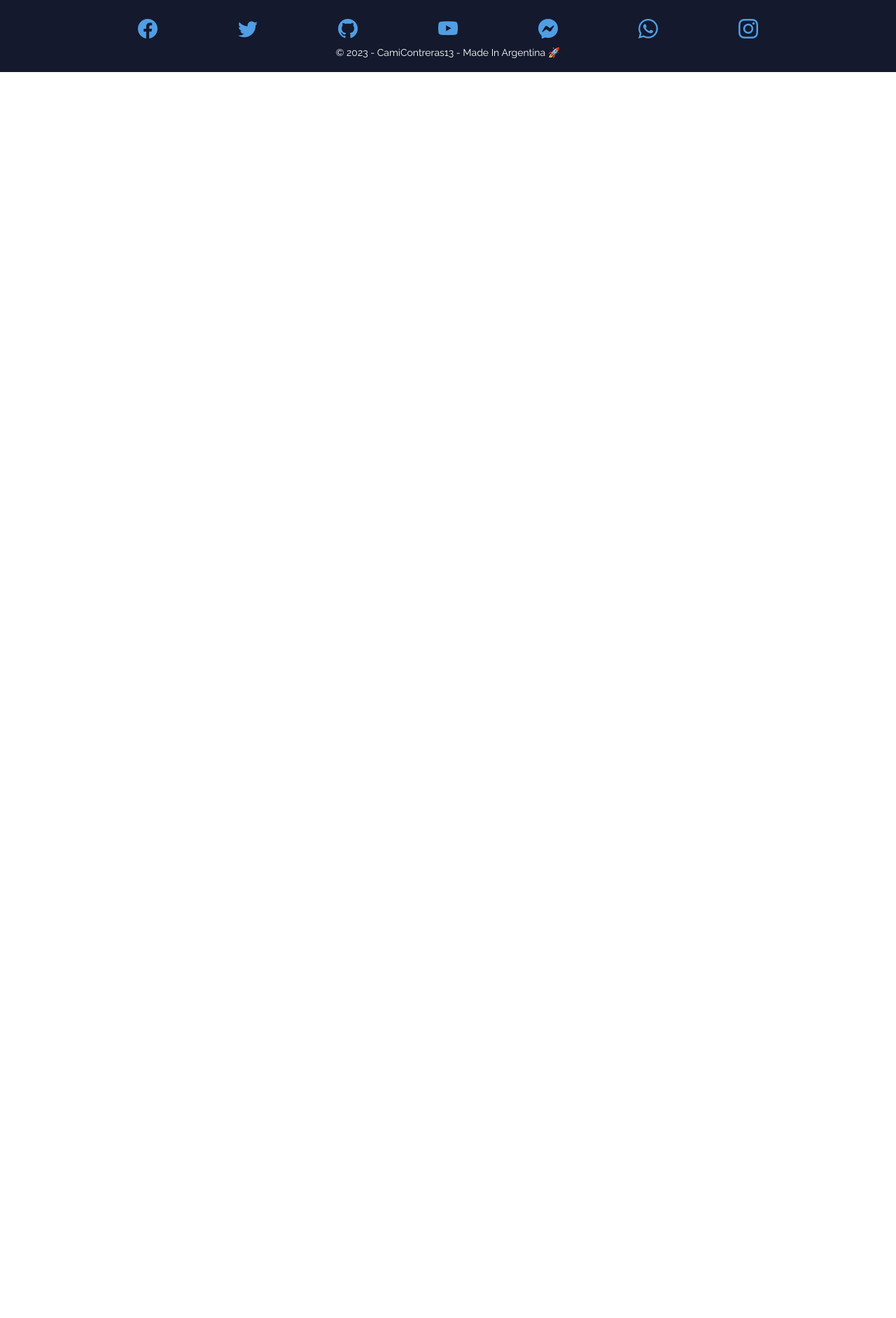
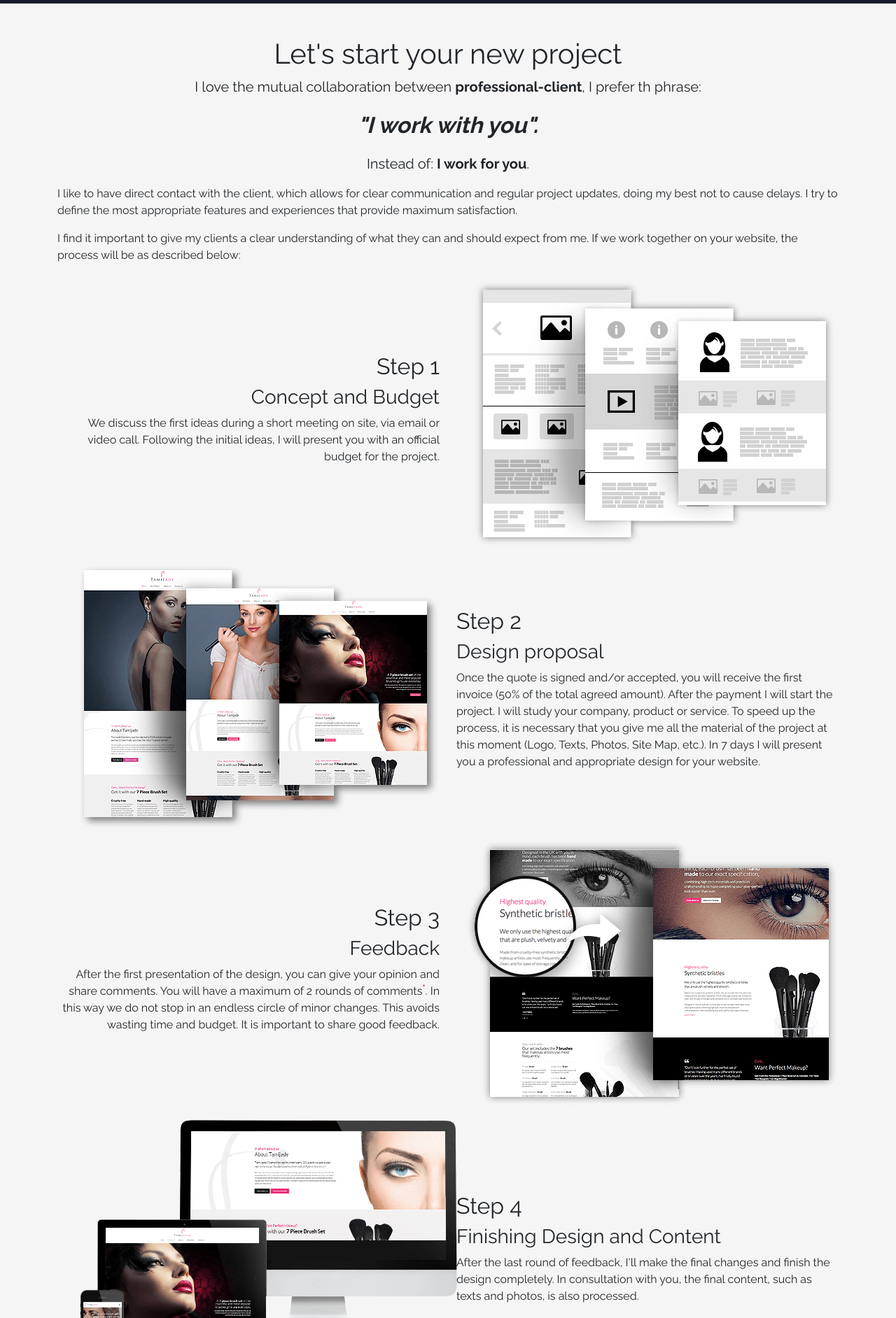
Before and after one commit to CamiContreras13/curso-bootstrap, a plain HTML site: page start.html in a window 1280 px wide. Shown: the part 69-1953 px from the top of the page at 70% size. Before the commit the page ends 800 px from the top, so only its background shows below. Drawn offline with nearby package versions, Linux system fonts and the light colour scheme.

Commit message:
10 commit

```diff
--- a/start.html
+++ b/start.html
@@ -4,7 +4,7 @@
     <meta charset="UTF-8" />
     <meta http-equiv="X-UA-Compatible" content="IE=edge" />
     <meta name="viewport" content="width=device-width, initial-scale=1.0" />
-    <title>Start | Studio BAD DOG 🐶</title>
+    <title>Let's start your new project | Studio BAD DOG 🐶</title>
     <link
       href="https://cdn.jsdelivr.net/npm/bootstrap@5.3.0-alpha3/dist/css/bootstrap.min.css"
       rel="stylesheet"
@@ -82,7 +82,78 @@
         </div>
       </div>
     </nav>
-
+    <main class="py-5 bg-color">
+        <div class="container">
+            <article class="text-center">
+                <h1>Let's start your new project</h1>
+                <p class="fs-5">I love the mutual collaboration between <b>professional-client</b>, I prefer th phrase:</p>
+                <p class="fs-2"><b><i>"I work with you".</i></b></p>
+                <p class="fs-5">Instead of: <b>I work for you</b>.</p>
+                <p class="text-start">
+                    I like to have direct contact with the client, which allows for clear communication and regular project updates, doing my best not to cause delays. I try to define the most appropriate features and experiences that provide maximum satisfaction.
+                </p>
+                <p class="text-start">
+                    I find it important to give my clients a clear understanding of what they can and should expect from me. If we work together on your website, the process will be as described below:
+                </p>
+            </article>
+            <section class="row align-items-lg-center">
+                <article class="col-12 col-lg-6 text-lg-end">
+                    <h2>Step 1</h2>
+                    <h3>Concept and Budget</h3>
+                    <p>We discuss the first ideas during a short meeting on site, via email or video call. Following the initial ideas, I will present you with an official budget for the project.</p>
+                </article>
+                <article class="col-12 col-lg-6">
+                    <img src="img/workflow-step-1.png" alt="Concept and Budget">
+                </article>
+            </section>
+            <section class="row align-items-lg-center">
+                <article class="col-12 col-lg-6 order-lg-1">
+                    <h2>Step 2</h2>
+                    <h3>Design proposal</h3>
+                    <p>Once the quote is signed and/or accepted, you will receive the first invoice (50% of the total agreed amount). After the payment I will start the project. I will study your company, product or service. To speed up the process, it is necessary that you give me all the material of the project at this moment (Logo, Texts, Photos, Site Map, etc.). In 7 days I will present you a professional and appropriate design for your website.</p>
+                </article>
+                <article class="col-12 col-lg-6">
+                    <img src="img/workflow-step-2.png" alt="Design proposal">
+                </article>
+            </section>
+            <section class="row align-items-lg-center">
+                <article class="col-12 col-lg-6 text-lg-end">
+                    <h2>Step 3</h2>
+                    <h3>Feedback</h3>
+                    <p>After the first presentation of the design, you can give your opinion and share comments. You will have a maximum of 2 rounds of comments<sup class="text-first-color fw-bold">*</sup>. In this way we do not stop in an endless circle of minor changes. This avoids wasting time and budget. It is important to share good feedback.</p>
+                </article>
+                <article class="col-12 col-lg-6">
+                    <img src="img/workflow-step-3.png" alt="Feedback">
+                </article>
+            </section>
+            <section class="row align-items-lg-center">
+                <article class="col-12 col-lg-6 order-lg-1">
+                    <h2>Step 4</h2>
+                    <h3>Finishing Design and Content</h3>
+                    <p>After the last round of feedback, I'll make the final changes and finish the design completely. In consultation with you, the final content, such as texts and photos, is also processed.</p>
+                </article>
+                <article class="col-12 col-lg-6">
+                    <img src="img/workflow-step-4.png" alt="Finishing Design and Content">
+                </article>
+            </section>
+            <section class="row align-items-lg-center">
+                <article class="col-12 col-lg-6 text-lg-end">
+                    <h2>Step 5</h2>
+                    <h3>End of Project</h3>
+                    <p>Depending on the complexity of the project, it will take 2-8 weeks to complete. Upon completion, you will receive the final invoice (unless otherwise agreed). After payment, I will send you a copy of all the original files and put your site online. After this stage, minor changes and bugs will be processed free of charge. Major changes will have additional costs<sup class="text-first-color fw-bold">*</sup>.</p>
+                </article>
+                <article class="col-12 col-lg-6">
+                    <img src="img/workflow-step-5.png" alt="End of Project">
+                </article>
+            </section>
+            </section>
+            <article>
+                <p class="text-center m-0">
+                    <small> <sup class="text-first-color fw-bold">*</sup> Any additional change will generate extra charges. Hourly rate: <b>150usd + taxes</b>.</small>
+                </p>
+            </article>
+        </div>
+    </main>
     <footer class="bg-dark p-3 text-white">
       <div class="container text-center">
         <nav class="d-flex justify-content-evenly">
--- a/style.css
+++ b/style.css
@@ -92,6 +92,9 @@ a:hover {
 .bg-third-color {
   background-color: var(--third-color);
 }
+.text-first-color{
+  color: var(--first-color);
+}
 .text-third {
   color: var(--third-color);
 }
```
